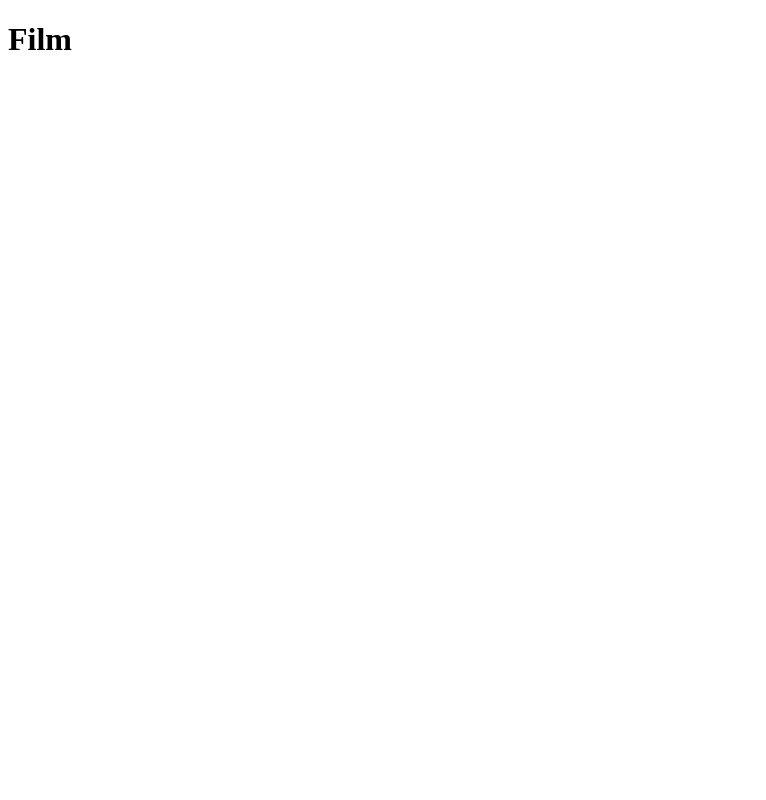
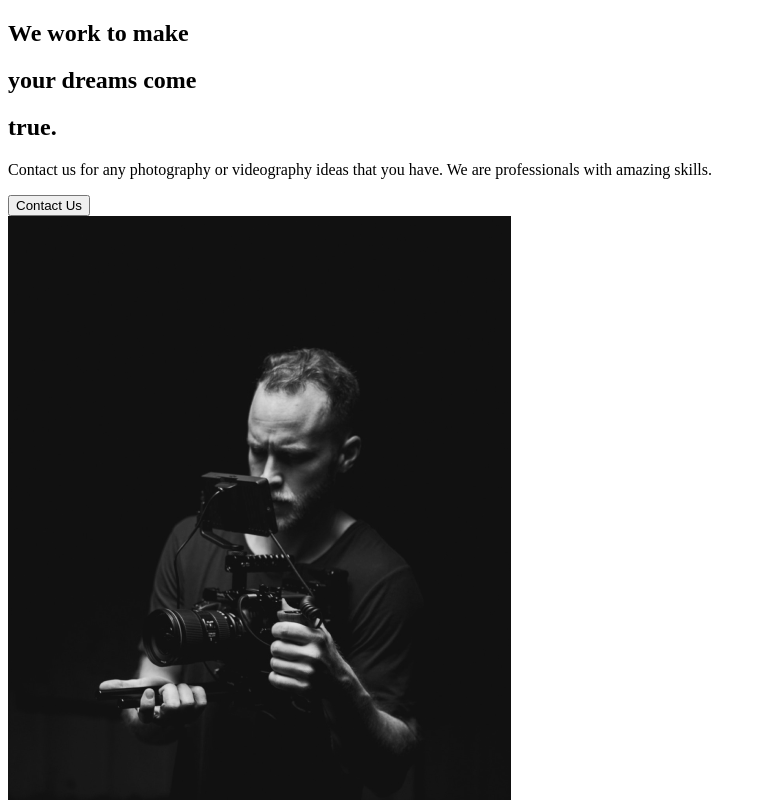
Before and after one commit to anis-vahora/capture-portfolio, a React (Create React App) app: page / in a window 1280 px wide. Shown: the top 800 px of the page, without its empty margins (0-766 px from the left). Built offline with nearby package versions, Linux system fonts and the light colour scheme.

Commit message:
About Section

```diff
--- a/src/App.js
+++ b/src/App.js
@@ -1,7 +1,9 @@
+import React from "react";
+import AboutUs from "./pages/AboutUs";
 function App() {
   return (
     <div className="App">
-      <h1>Film</h1>
+      <AboutUs />
     </div>
   );
 }
--- /dev/null
+++ b/src/components/AboutSection.js
@@ -0,0 +1,34 @@
+import React from "react";
+import home1 from "../img/home1.png";
+
+const AboutSection = () => {
+  return (
+    <div>
+      <div className="description">
+        <div className="title">
+          <div className="hide">
+            <h2>We work to make</h2>
+          </div>
+          <div className="hide">
+            <h2>
+              your <span>dreams</span> come
+            </h2>
+          </div>
+          <div className="hide">
+            <h2>true.</h2>
+          </div>
+        </div>
+        <p>
+          Contact us for any photography or videography ideas that you have. We
+          are professionals with amazing skills.
+        </p>
+        <button>Contact Us</button>
+      </div>
+      <div className="image">
+        <img src={home1} alt="guy with a camera" />
+      </div>
+    </div>
+  );
+};
+
+export default AboutSection;
--- /dev/null
+++ b/src/pages/AboutUs.js
@@ -0,0 +1,8 @@
+import React from "react";
+import AboutSection from "../components/AboutSection";
+
+const AboutUs = () => {
+  return <AboutSection />;
+};
+
+export default AboutUs;
```
